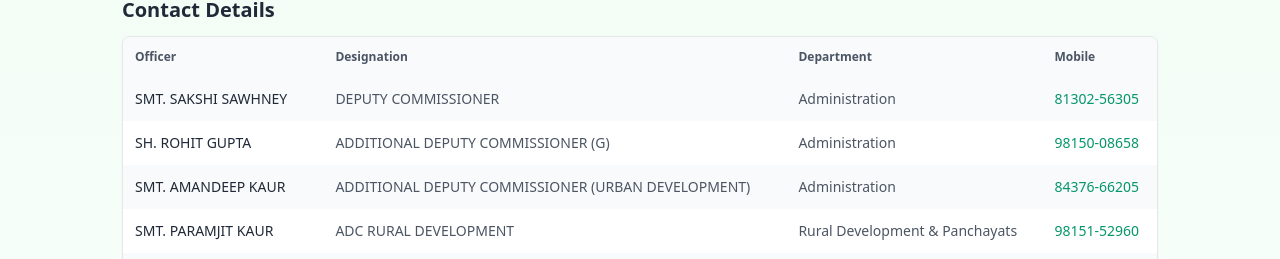
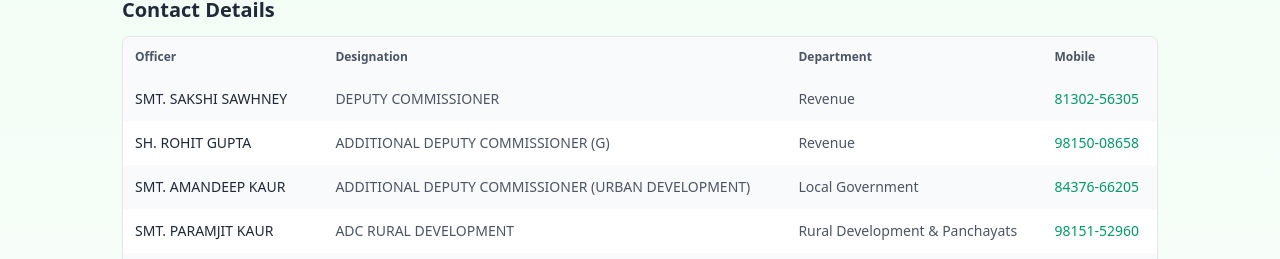
Before and after one commit to mohit-divcraft/SanjhaUprala, a React (Vite) app in the folder frontend/: page /ContactDetails in a window 1280 px wide. Shown: the part 156-415 px from the top of the page. Built offline with nearby package versions, Linux system fonts and the light colour scheme.

Commit message:
fixed departments

```diff
--- a/frontend/src/pages/ContactDetails.jsx
+++ b/frontend/src/pages/ContactDetails.jsx
@@ -5,21 +5,21 @@ const CONTACTS = [
   {
     officer: "Smt. Sakshi Sawhney",
     designation: "Deputy Commissioner",
-    department: "Administration",
+    department: "Revenue",
     mobile: "81302-56305",
     block: ""
   },
   {
     officer: "Sh. Rohit Gupta",
     designation: "Additional Deputy Commissioner (G)",
-    department: "Administration",
+    department: "Revenue",
     mobile: "98150-08658",
     block: ""
   },
   {
     officer: "Smt. Amandeep Kaur",
     designation: "Additional Deputy Commissioner (Urban Development)",
-    department: "Administration",
+    department: "Local Government",
     mobile: "84376-66205",
     block: ""
   },
```
